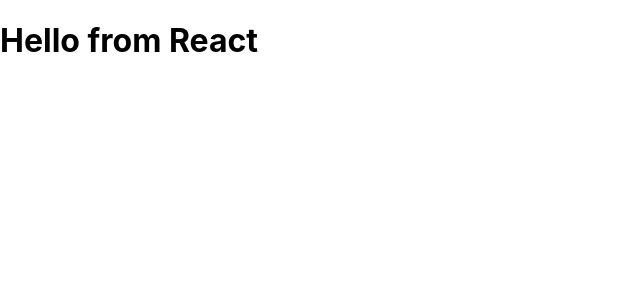
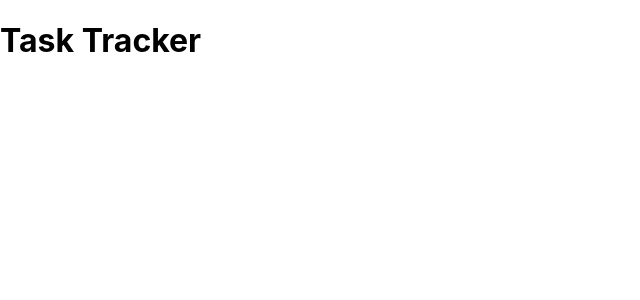
Before and after one commit to LindaMangena/React-Task-Tracker, a React (Create React App) app in the folder task-tracker/: page / in a window 1280 px wide. Shown: the top 300 px of the page, without its empty margins (0-640 px from the left). Built offline with nearby package versions, Linux system fonts and the light colour scheme.

Commit message:
prop types

```diff
--- a/task-tracker/src/App.js
+++ b/task-tracker/src/App.js
@@ -1,12 +1,13 @@
+import Header from "./components/Header"
 function App(){
-  return(
+  return (
     <div className='container'>
-      <h1>Hello from React
 
-      </h1>
-
+     <Header />
     </div>
   )
 }
 
+
+
 export default App
--- a/task-tracker/src/components/Header.js
+++ b/task-tracker/src/components/Header.js
@@ -1,11 +1,22 @@
-import React from 'react'
+import PropTypes from 'prop-types'
 
-const Header = () => {
+const Header = ({title}) => {
     return (
         <div>
+            <h1>{title} </h1>
 
         </div>
     )
 }
 
+Header.defaultProps ={
+    title : 'Task Tracker '
+ }
+ Header.propTypes ={
+     title : PropTypes.string
+
+ }
+
+
+
 export default Header
```
